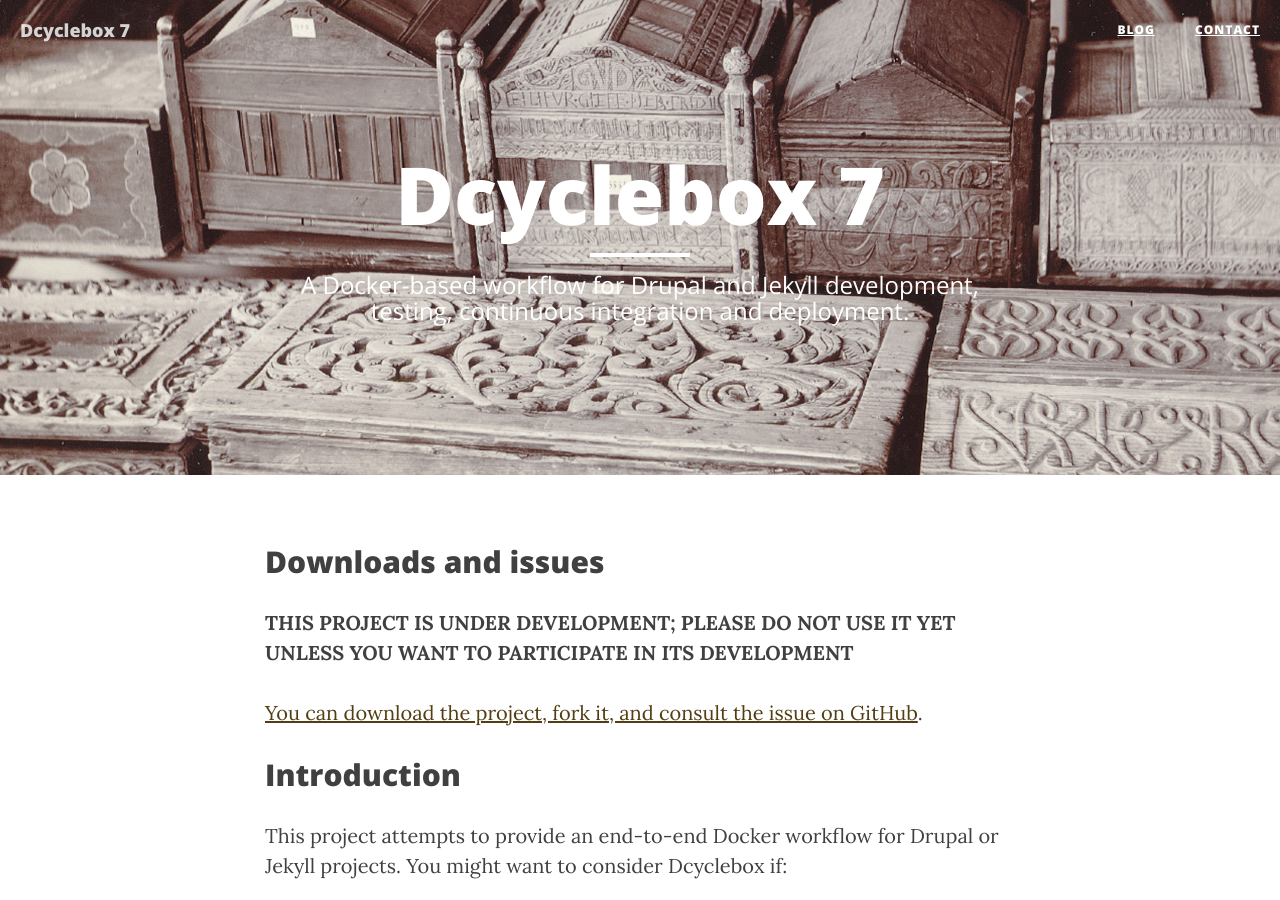
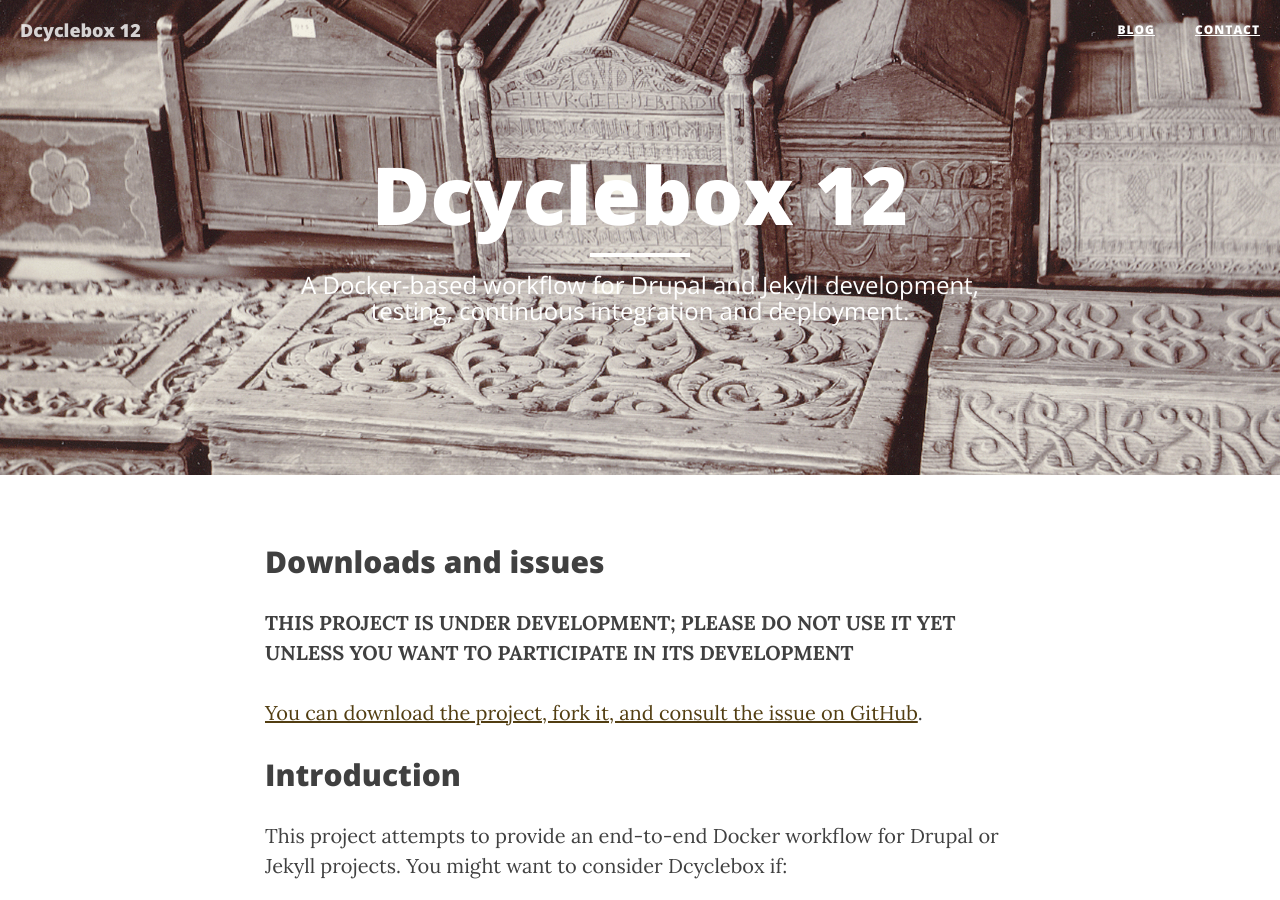
Before and after one commit to alberto56/dcyclebox, a Jekyll site: the page built from index.md, in a window 1280 px wide and 900 px high. Built offline with Jekyll 4.4.1, drawn with Linux system fonts in a browser that asks for light colours; nearby versions of some CDN libraries.

Commit message:
Set version number to 12

```diff
--- a/_config.yml
+++ b/_config.yml
@@ -1,5 +1,5 @@
 # Site settings
-title: Dcyclebox 7
+title: Dcyclebox 12
 header-img: img/dcyclebox.png
 email: no-monitored@dcycle.com
 description: "A Docker-based workflow for Drupal and Jekyll development, testing, continuous integration and deployment."
```
